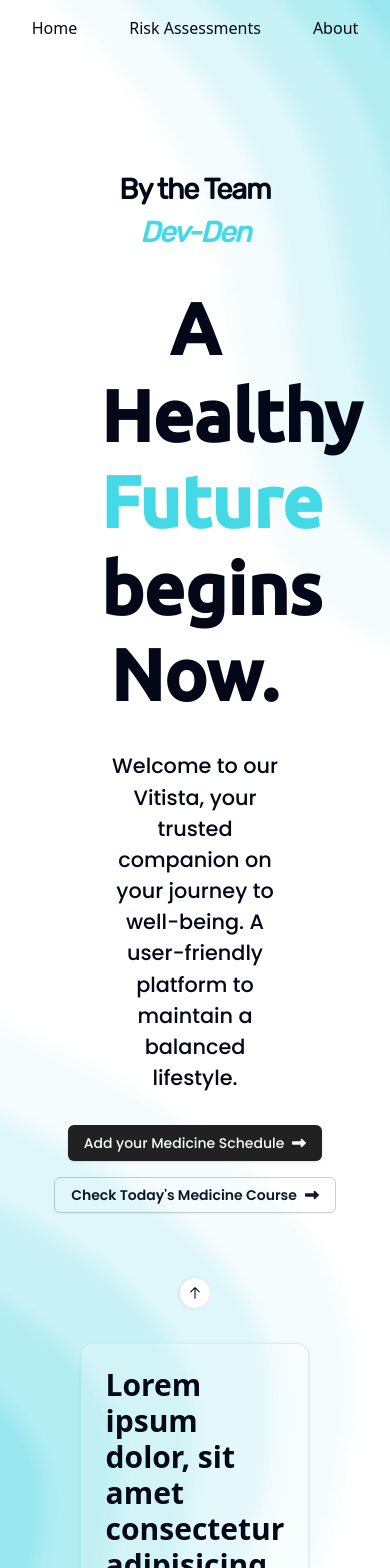
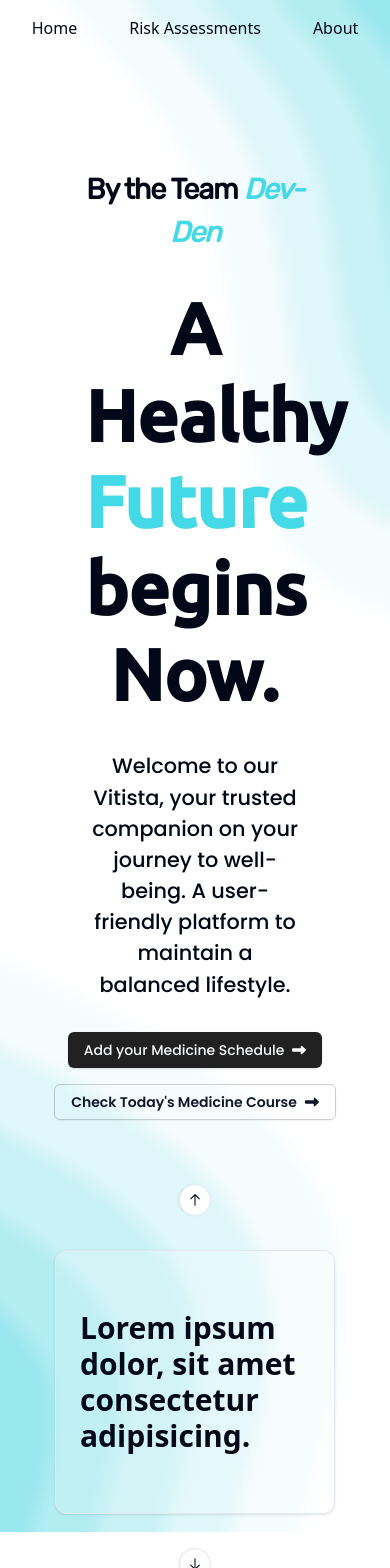
Before and after one commit to puneeth072003/Vitista, a React (Vite) app in the folder Frontend/: page / in a window 390 px wide. Shown: the top 1568 px of the page. Built offline with nearby package versions, Linux system fonts and the light colour scheme; no server answers; a web font is replaced by a local one.

Commit message:
fix #3: Modified Home Component with Styles
Signed-off-by: Soorya U <sooryau7@gmail.com>

```diff
--- a/Frontend/src/pages/Home/index.tsx
+++ b/Frontend/src/pages/Home/index.tsx
@@ -24,10 +24,10 @@ function Home() {
     <>
       <main
         data-place="home"
-        className="mt-[7rem] flex px-[7vw] justify-between flex-wrap"
+        className="mt-[7rem] flex gap-[7vw] justify-between"
       >
         <section
-          data-place="home"
+          data-place="home-1"
           className="flex flex-col gap-[2rem] w-[38vw]"
         >
           <h3 className="text-[1.8rem] font-[Rubik] tracking-[-0.07rem] font-[1000]">
@@ -54,7 +54,10 @@ function Home() {
             <BottomDrawer children={DrawerButton} />
           </div>
         </section>
-        <section className="flex justify-center items-center w-[35vw] min-w-[35vw]">
+        <section
+          data-place="home-2"
+          className="flex justify-center items-center w-[35vw] min-w-[35vw]"
+        >
           <div>
             <HomeCarousel />
           </div>
--- a/Frontend/src/pages/Home/style.css
+++ b/Frontend/src/pages/Home/style.css
@@ -13,18 +13,21 @@
     align-items: center;
     gap: 7rem;
   }
-  section[data-place="home"] {
+  section[data-place="home-1"] {
     align-items: center;
     width: 75%;
   }
-  section[data-place="home"] h3,
+  section[data-place="home-1"] h3,
   h1,
   p {
     text-align: center;
     width: 75%;
   }
-  section[data-place="home"] div {
+  section[data-place="home-1"] div {
     flex-direction: column;
     justify-content: center;
   }
+  section[data-place="home-2"] {
+    width: 80%;
+  }
 }
```
